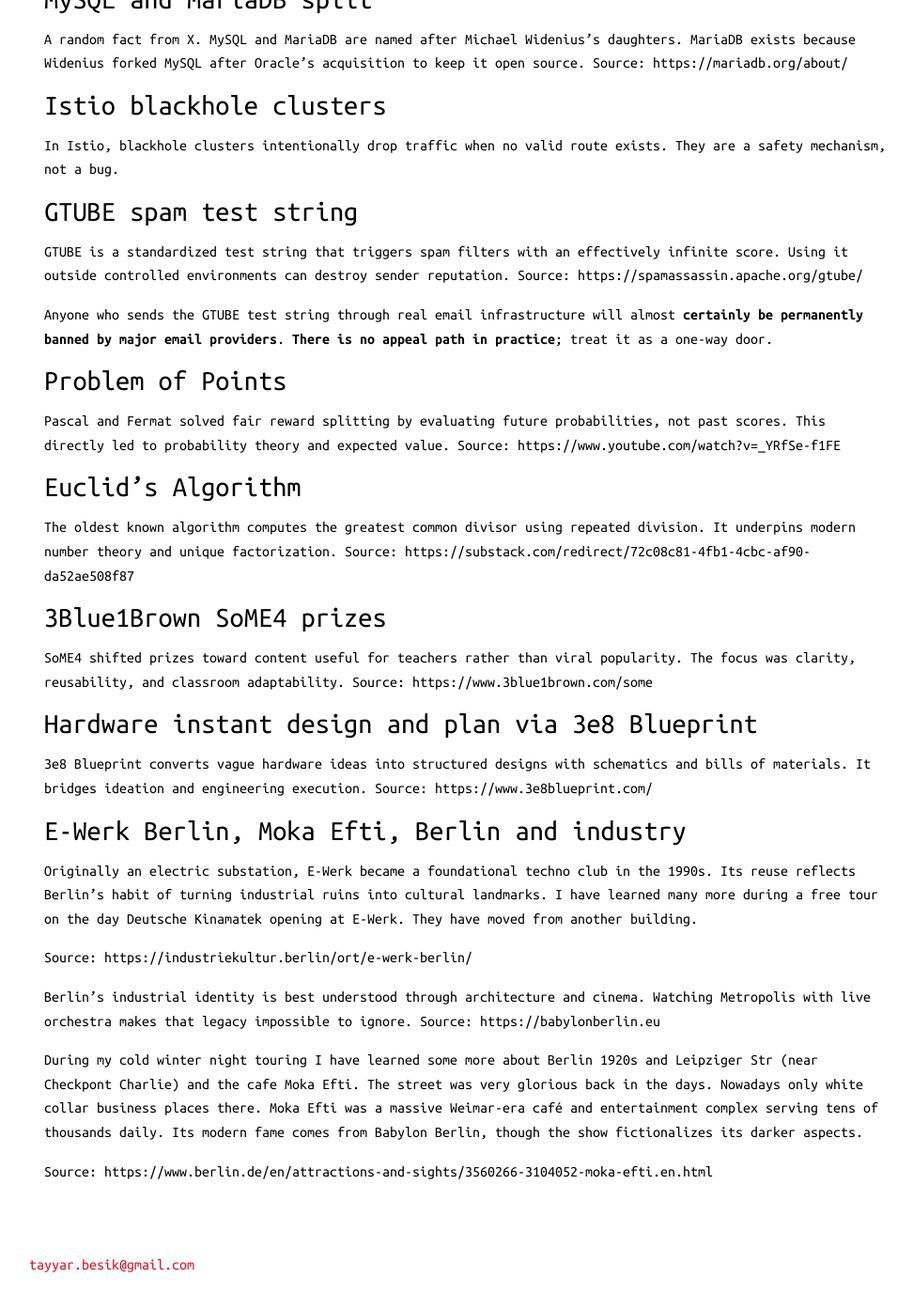
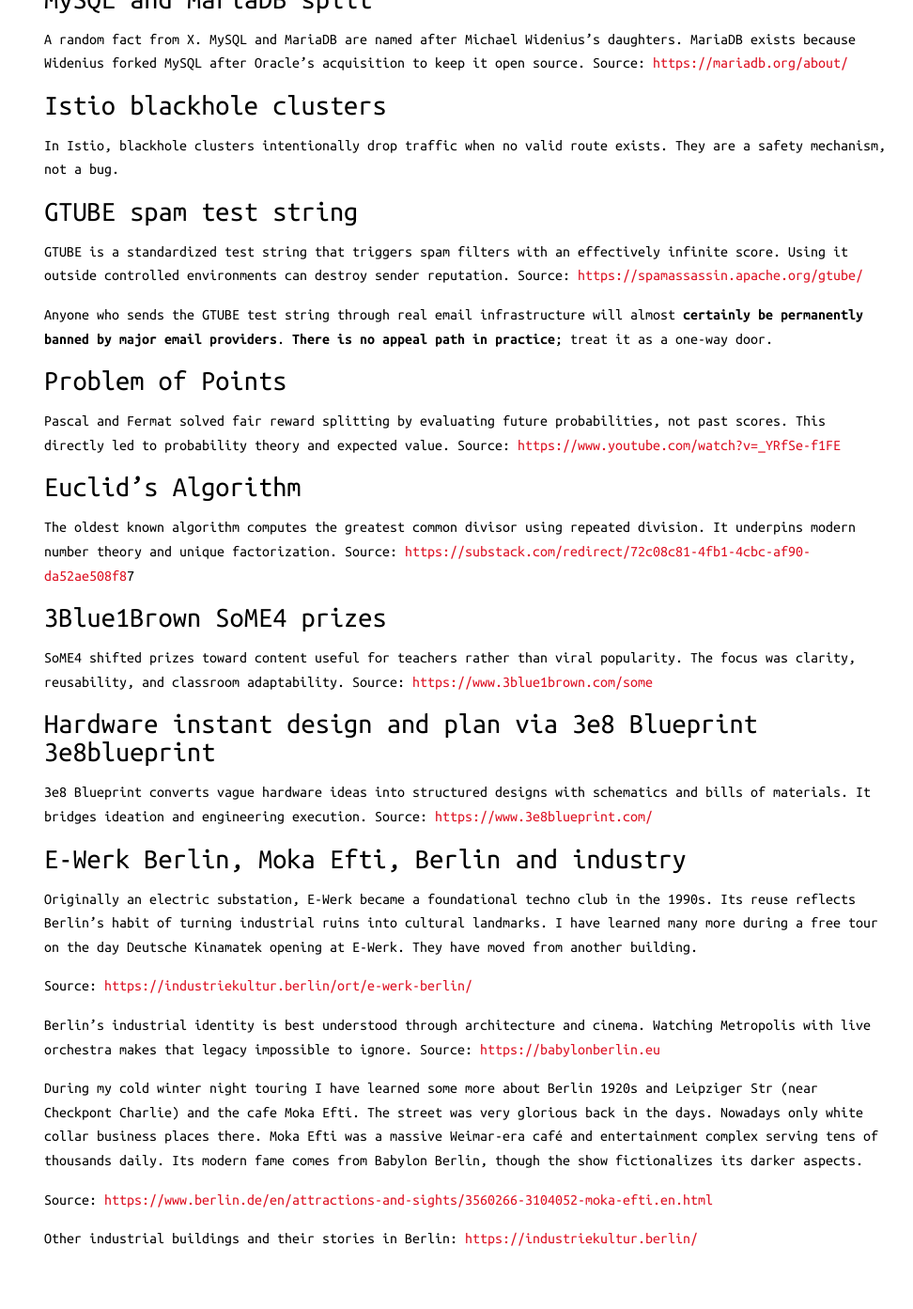
Before and after one commit to hasantayyar/hasantayyar.net, a Jekyll site: the page built from _posts/2026-01-25-everything-i-learned-january.md, in a window 1280 px wide and 1400 px high, scrolled down 922 px. Shown: the top 1393 px of the window at 94% size, without its empty margins (145-1117 px from the left). Built offline with Jekyll 4.4.1, drawn with Linux system fonts in a browser that asks for light colours; Markdown is read by kramdown in place of the engine named in the settings; some of the changed text lies outside the part shown.

Commit message:
Update 2026-01-25-everything-i-learned-january.md

```diff
--- a/_posts/2026-01-25-everything-i-learned-january.md
+++ b/_posts/2026-01-25-everything-i-learned-january.md
@@ -17,49 +16,51 @@
 
 ### Guča Trumpet Festival
 Guča is the global focal point of Serbian brass music and Roma trumpet culture. It shaped how Balkan brass became internationally recognized.
-Source: https://en.wikipedia.org/wiki/Guča_Trumpet_Festival
+Source: [https://en.wikipedia.org/wiki/Guča_Trumpet_Festival](https://en.wikipedia.org/wiki/Guča_Trumpet_Festival)
 
 ### Cursor usage insights
 I had a look at my Cursor usage. My consistent daily usage of cursor with extreme token consumption shows AI tooling becoming a primary thinking interface of my life. October and Thursdays were peak productivity periods, not nights or weekends.
 
 ### MySQL and MariaDB split
 A random fact from X. MySQL and MariaDB are named after Michael Widenius’s daughters. MariaDB exists because Widenius forked MySQL after Oracle’s acquisition to keep it open source.
-Source: https://mariadb.org/about/
+Source: [https://mariadb.org/about/](https://mariadb.org/about/)
 
 ### Istio blackhole clusters
 In Istio, blackhole clusters intentionally drop traffic when no valid route exists. They are a safety mechanism, not a bug.
 
 ### GTUBE spam test string
 GTUBE is a standardized test string that triggers spam filters with an effectively infinite score. Using it outside controlled environments can destroy sender reputation.
-Source: https://spamassassin.apache.org/gtube/
+Source: [https://spamassassin.apache.org/gtube/](https://spamassassin.apache.org/gtube/)
 
 Anyone who sends the GTUBE test string through real email infrastructure will almost **certainly be permanently banned by major email providers**. **There is no appeal path in practice**; treat it as a one-way door.
 
 ### Problem of Points
 Pascal and Fermat solved fair reward splitting by evaluating future probabilities, not past scores. This directly led to probability theory and expected value.
-Source: https://www.youtube.com/watch?v=_YRfSe-f1FE
+Source: [https://www.youtube.com/watch?v=_YRfSe-f1FE](https://www.youtube.com/watch?v=_YRfSe-f1FE)
 
 ### Euclid’s Algorithm
 The oldest known algorithm computes the greatest common divisor using repeated division. It underpins modern number theory and unique factorization.
-Source: https://substack.com/redirect/72c08c81-4fb1-4cbc-af90-da52ae508f87
+Source: [https://substack.com/redirect/72c08c81-4fb1-4cbc-af90-da52ae508f8](https://substack.com/redirect/72c08c81-4fb1-4cbc-af90-da52ae508f8)7
 
 ### 3Blue1Brown SoME4 prizes
 SoME4 shifted prizes toward content useful for teachers rather than viral popularity. The focus was clarity, reusability, and classroom adaptability.
-Source: https://www.3blue1brown.com/some
+Source: [https://www.3blue1brown.com/some](https://www.3blue1brown.com/some)
 
-### Hardware instant design and plan via 3e8 Blueprint
+### Hardware instant design and plan via 3e8 Blueprint 3e8blueprint
 3e8 Blueprint converts vague hardware ideas into structured designs with schematics and bills of materials. It bridges ideation and engineering execution.
-Source: https://www.3e8blueprint.com/
+Source: [https://www.3e8blueprint.com/](https://www.3e8blueprint.com/)
 
 ### E-Werk Berlin, Moka Efti, Berlin and industry
 Originally an electric substation, E-Werk became a foundational techno club in the 1990s. Its reuse reflects Berlin’s habit of turning industrial ruins into cultural landmarks. I have learned many more during a free tour on the day Deutsche Kinamatek opening at E-Werk. They have moved from another building.
 
-Source: https://industriekultur.berlin/ort/e-werk-berlin/
+Source: [https://industriekultur.berlin/ort/e-werk-berlin/](https://industriekultur.berlin/ort/e-werk-berlin/)
 
 Berlin’s industrial identity is best understood through architecture and cinema. Watching Metropolis with live orchestra makes that legacy impossible to ignore.
-Source: https://babylonberlin.eu
+Source: [https://babylonberlin.eu](https://babylonberlin.eu)
 
 During my cold winter night touring I have learned some more about Berlin 1920s and Leipziger Str (near Checkpont Charlie) and the cafe Moka Efti. The street was very glorious back in the days. Nowadays only white collar business places there.
 Moka Efti was a massive Weimar-era café and entertainment complex serving tens of thousands daily. Its modern fame comes from Babylon Berlin, though the show fictionalizes its darker aspects.
 
-Source: https://www.berlin.de/en/attractions-and-sights/3560266-3104052-moka-efti.en.html
+Source: [https://www.berlin.de/en/attractions-and-sights/3560266-3104052-moka-efti.en.html](https://www.berlin.de/en/attractions-and-sights/3560266-3104052-moka-efti.en.html)
+
+Other industrial buildings and their stories in Berlin: [https://industriekultur.berlin/](https://industriekultur.berlin/)
```
Also changed, not shown: other parts of _posts/2026-01-25-everything-i-learned-january.md (+1 -2 lines).
